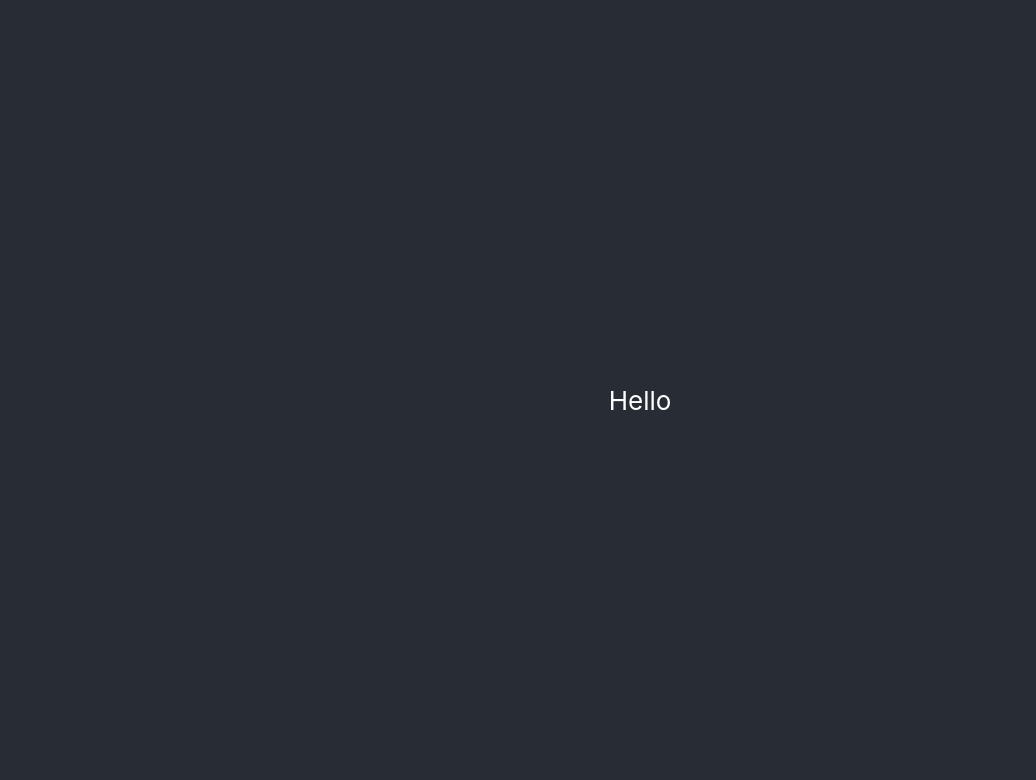
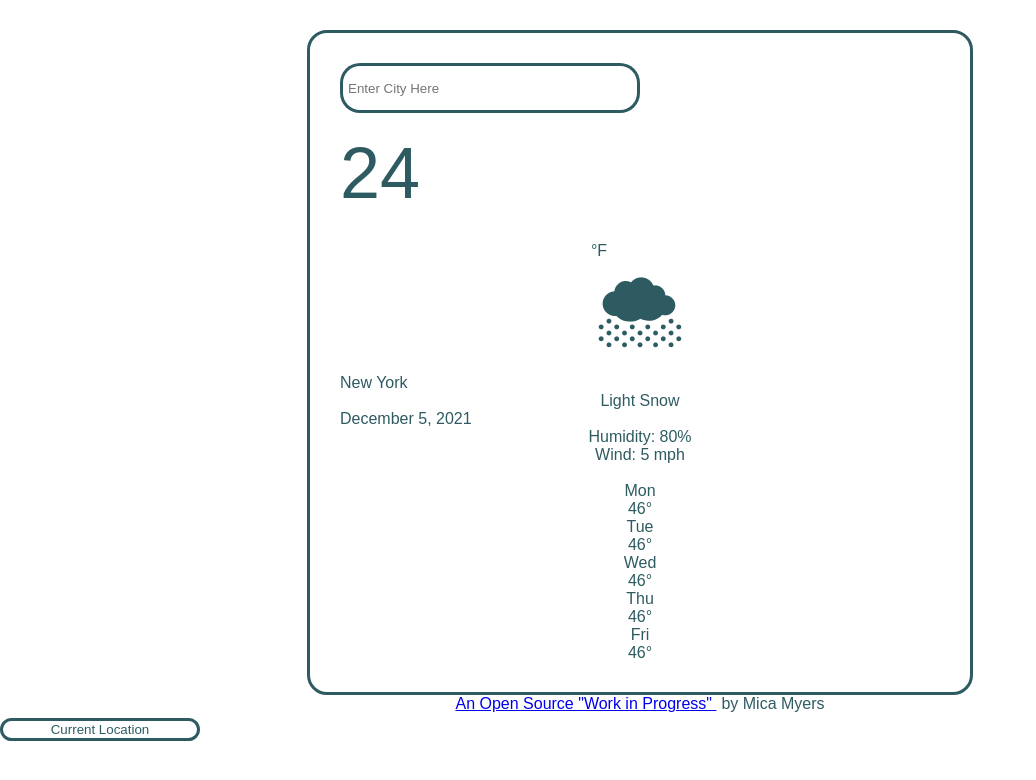
Before and after one commit to micaelajmyers/React-Weather-App, a React (Create React App) app: page / in a window 1280 px wide. Shown: the top 780 px of the page, without its empty margins (0-1036 px from the left). Built offline with nearby package versions, Linux system fonts and the light colour scheme.

Commit message:
Created Main File

```diff
--- a/public/index.html
+++ b/public/index.html
@@ -24,7 +24,7 @@
       work correctly both with client-side routing and a non-root public URL.
       Learn how to configure a non-root public URL by running `npm run build`.
     -->
-    <title>React App</title>
+    <title>Weather App</title>
   </head>
   <body>
     <noscript>You need to enable JavaScript to run this app.</noscript>
--- a/src/App.css
+++ b/src/App.css
@@ -1,38 +1,109 @@
-.App {
+body {
+  font-family: "Outfit", sans-serif;
   text-align: center;
 }
-
-.App-logo {
-  height: 40vmin;
-  pointer-events: none;
+button {
+  transition: 300ms all;
+}
+.homepage {
+  min-width: 550px;
+  max-width: 600px;
+  margin: 0 auto;
+  background: #ffff;
+  border: 3px solid #2d5b61;
+  border-radius: 20px;
+  padding: 30px;
+  margin-top: 30px;
 }
 
-@media (prefers-reduced-motion: no-preference) {
-  .App-logo {
-    animation: App-logo-spin infinite 20s linear;
-  }
+.container2 {
+  display: block;
+  max-width: 600px;
+  width: 200px;
+  padding: 10 px;
+  background: #ffff;
+  border: 3px solid #2d5b61;
+  border-radius: 20px;
+  margin-top: 5px;
+  color: #2d5b61;
 }
 
-.App-header {
-  background-color: #282c34;
-  min-height: 100vh;
-  display: flex;
-  flex-direction: column;
-  align-items: center;
-  justify-content: center;
-  font-size: calc(10px + 2vmin);
-  color: white;
+.container2:hover {
+  opacity: 70%;
 }
 
-.App-link {
-  color: #61dafb;
+.basic {
+  color: #2d5b61;
 }
 
-@keyframes App-logo-spin {
-  from {
-    transform: rotate(0deg);
-  }
-  to {
-    transform: rotate(360deg);
-  }
+.search-bar .search {
+  width: 300px;
+  position: relative;
+  display: flex;
 }
+.search-bar .searchTerm {
+  width: 100%;
+  border: 3px solid #2d5b61;
+  border-right: none;
+  padding: 5px;
+  border-radius: 20px 0 0 20px;
+  outline: none;
+  color: #9dbfaf;
+}
+.search-bar .searchTerm:focus {
+  color: rgb(21, 53, 50);
+}
+.search-bar .searchButton {
+  width: 40px;
+  height: 50px;
+  border: 3px solid #2d5b61;
+  border-left: none;
+  background: #fff;
+  text-align: center;
+  color: #2d5b61;
+  border-radius: 0px 20px 20px 0px;
+  cursor: pointer;
+  font-size: 20px;
+}
+
+.current-temperature {
+  font-size: 72px;
+  text-align: left;
+}
+
+.measurementButton {
+  position: relative;
+  top: 8px;
+  right: 41px;
+  padding: 10 px;
+  border: none;
+  margin-top: 20px;
+  color: #2d5b61;
+  text-decoration: none;
+  cursor: default;
+}
+
+.current-weather-icon {
+  font-size: 72px;
+}
+
+.city {
+  text-align: left;
+}
+
+.day-time {
+  text-align: left;
+}
+
+.mini-icon {
+  font-size: 32px;
+}
+
+.weather-forecast-min {
+  font-size: smaller;
+  opacity: 0.5;
+}
+
+.source {
+  margin-left: 5px;
+}
--- a/src/App.js
+++ b/src/App.js
@@ -1,10 +1,28 @@
-import logo from "./logo.svg";
+import React from "react";
 import "./App.css";
-
+import Search from "./Search";
+import Temperature from "./Temperature";
+import Button from "./Button";
+import Footer from "./Footer";
+import Forecast from "./Forecast";
 function App() {
   return (
-    <div className="App">
-      <header className="App-header">Hello</header>
+    <div>
+      <div className="container">
+        <div className="homepage shadow">
+          <Search />
+          <Temperature />
+          <br />
+          <div className="basic weather-forecast" id="forecast"></div>
+          <Forecast />
+        </div>
+
+        <div className="row">
+          <Footer />
+          <Button />
+        </div>
+      </div>
+      <script src="scripts/app.js"></script>
     </div>
   );
 }
--- /dev/null
+++ b/src/Button.js
@@ -0,0 +1,8 @@
+import React from "react";
+export default function Button() {
+  return (
+    <button className="container2 col-4" id="current-button">
+      Current Location
+    </button>
+  );
+}
--- /dev/null
+++ b/src/Footer.js
@@ -0,0 +1,15 @@
+import React from "react";
+export default function Footer() {
+  return (
+    <div className="basic col-4 offset-3">
+      <a
+        href="https://github.com/micaelajmyers/react-weather"
+        target="_blank"
+        rel="noreferrer"
+      >
+        An Open Source "Work in Progress"{" "}
+      </a>
+      <span className="source"> by Mica Myers </span>
+    </div>
+  );
+}
--- /dev/null
+++ b/src/Forecast.js
@@ -0,0 +1,42 @@
+import React from "react";
+export default function Forecast() {
+  return (
+    <div className="row basic">
+      <div className="day1 col">
+        <div className="day1-name">Mon</div>
+        <div className="day1-weather-icon mini-icon">
+          <i className="fa-solid fa-cloud"></i>
+        </div>
+        <div className="day1-temp">46°</div>
+      </div>
+      <div className="day2 col">
+        <div className="day2-name">Tue</div>
+        <div className="day2-weather-icon mini-icon">
+          <i className="fa-solid fa-cloud"></i>
+        </div>
+        <div className="day2-temp">46°</div>
+      </div>
+      <div className="day3 col">
+        <div className="day3-name">Wed</div>
+        <div className="day3-weather-icon mini-icon">
+          <i className="fa-solid fa-cloud"></i>
+        </div>
+        <div className="day3-temp">46°</div>
+      </div>
+      <div className="day4 col">
+        <div className="day4-name">Thu</div>
+        <div className="day4-weather-icon mini-icon">
+          <i className="fa-solid fa-cloud"></i>
+        </div>
+        <div className="day4-temp">46°</div>
+      </div>
+      <div className="day5 col">
+        <div className="day5-name">Fri</div>
+        <div className="day5-weather-icon mini-icon">
+          <i className="fa-solid fa-cloud"></i>
+        </div>
+        <div className="day5-temp">46°</div>
+      </div>
+    </div>
+  );
+}
--- /dev/null
+++ b/src/Search.js
@@ -0,0 +1,58 @@
+import React, { useState } from "react";
+import axios from "axios";
+export default function Search() {
+  let [temperature, setTemperature] = useState(null);
+  let [city, setCity] = useState("");
+  let [searchResult, setsearchResult] = useState("");
+  let [humidity, setHumidity] = useState(null);
+  let [description, setDescription] = useState(null);
+  let [wind, setWind] = useState(null);
+  function showTemperature(response) {
+    console.log(response.data);
+    setTemperature(response.data.main.temp);
+    setHumidity(response.data.main.humidity);
+    setDescription(response.data.weather[0].description);
+    setWind(response.data.wind.speed);
+  }
+  function handleSubmit(event) {
+    event.preventDefault();
+    if (city === ``) {
+      alert(`Please enter a city.`);
+    } else {
+      setsearchResult(
+        <ul>
+          <li>Temperature: {Math.round(temperature)}°C</li>
+          <li>Humidity: {humidity}%</li>
+          <li>Description: {description}</li>
+          <li>Wind: {Math.round(wind)} mph</li>
+          <li>Icon:</li>
+        </ul>
+      );
+    }
+  }
+  function updateCity(event) {
+    setCity(event.target.value);
+    let url = `https://api.openweathermap.org/data/2.5/weather?q=${city}&appid=182670c1e112ae39e969dc43c877351c&units=metric`;
+    axios.get(url).then(showTemperature);
+  }
+  return (
+    <div>
+      <form onSubmit={handleSubmit} className="search-bar" id="search-bar">
+        <div className="search">
+          <input
+            type="search"
+            onChange={updateCity}
+            className="searchTerm"
+            placeholder="Enter City Here"
+            id="search-text-input"
+            autocomplete="off"
+          />
+          <button type="submit" class="searchButton">
+            <i className="fa fa-search"></i>
+          </button>
+        </div>
+      </form>
+      <h3> {searchResult} </h3>
+    </div>
+  );
+}
--- /dev/null
+++ b/src/Temperature.js
@@ -0,0 +1,37 @@
+import React from "react";
+export default function Temperature() {
+  return (
+    <div className="row basic">
+      <div
+        className="current-temperature col-3 offset-1"
+        id="current-temperature"
+      >
+        24
+      </div>
+      <div className="col-2 basic measurementButton">°F</div>
+      <div className="current-weather-icon col-6">
+        🌨<i id="large-icon"></i>{" "}
+      </div>
+      <div className="city col-5 offset-1" id="city">
+        {" "}
+        New York
+      </div>
+      <div className="current-weather col-6" id="current-weather">
+        Light Snow
+      </div>
+      <div className="day-time col-5 offset-1">
+        {" "}
+        December 5, 2021
+        <div id="today"></div>
+      </div>
+      <div className="precipitation col-6">
+        Humidity:
+        <span id="humidity"> 80%</span>
+      </div>
+      <div className="wind col-6 offset-6">
+        Wind:
+        <span id="wind"> 5 mph</span>
+      </div>
+    </div>
+  );
+}
```
